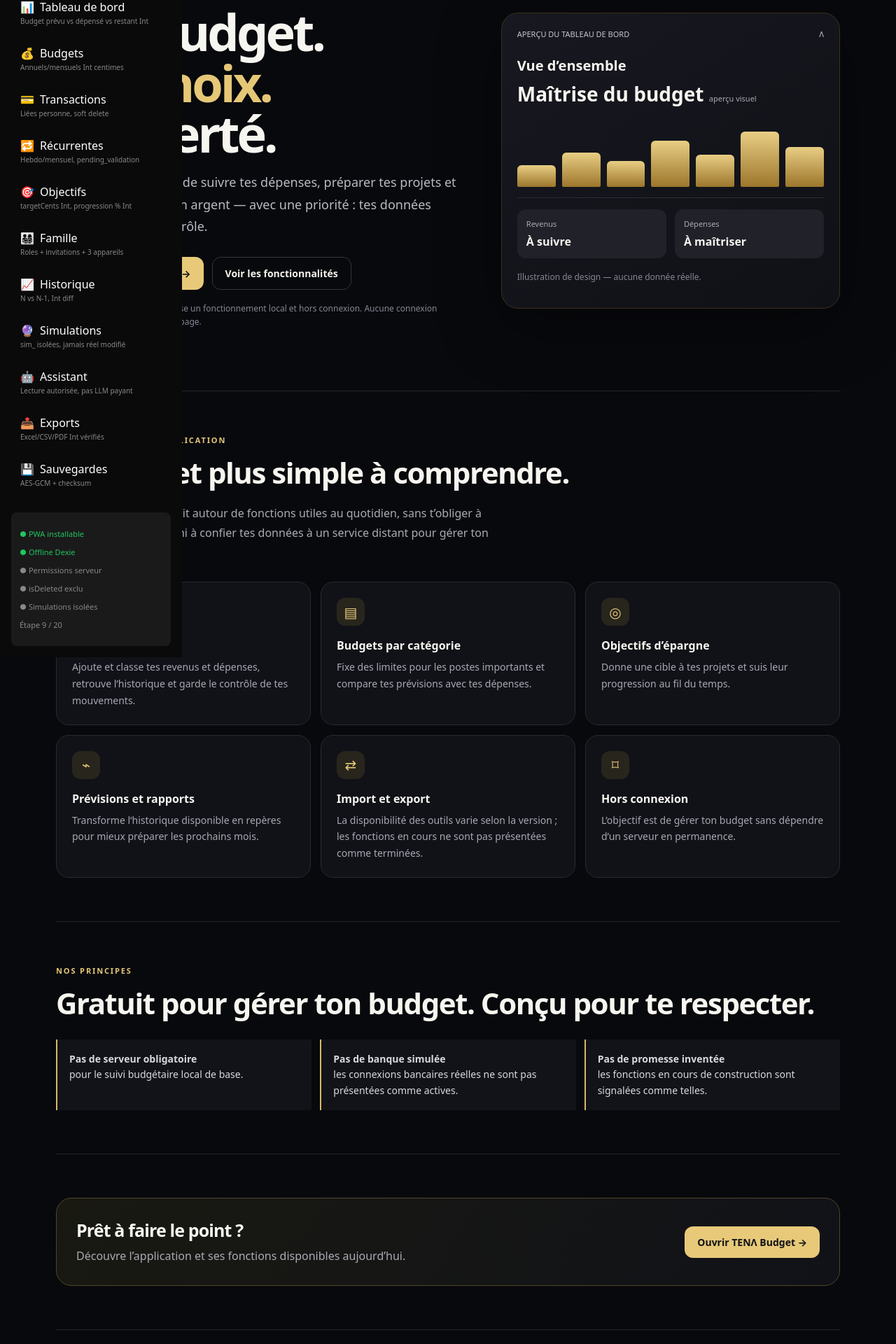
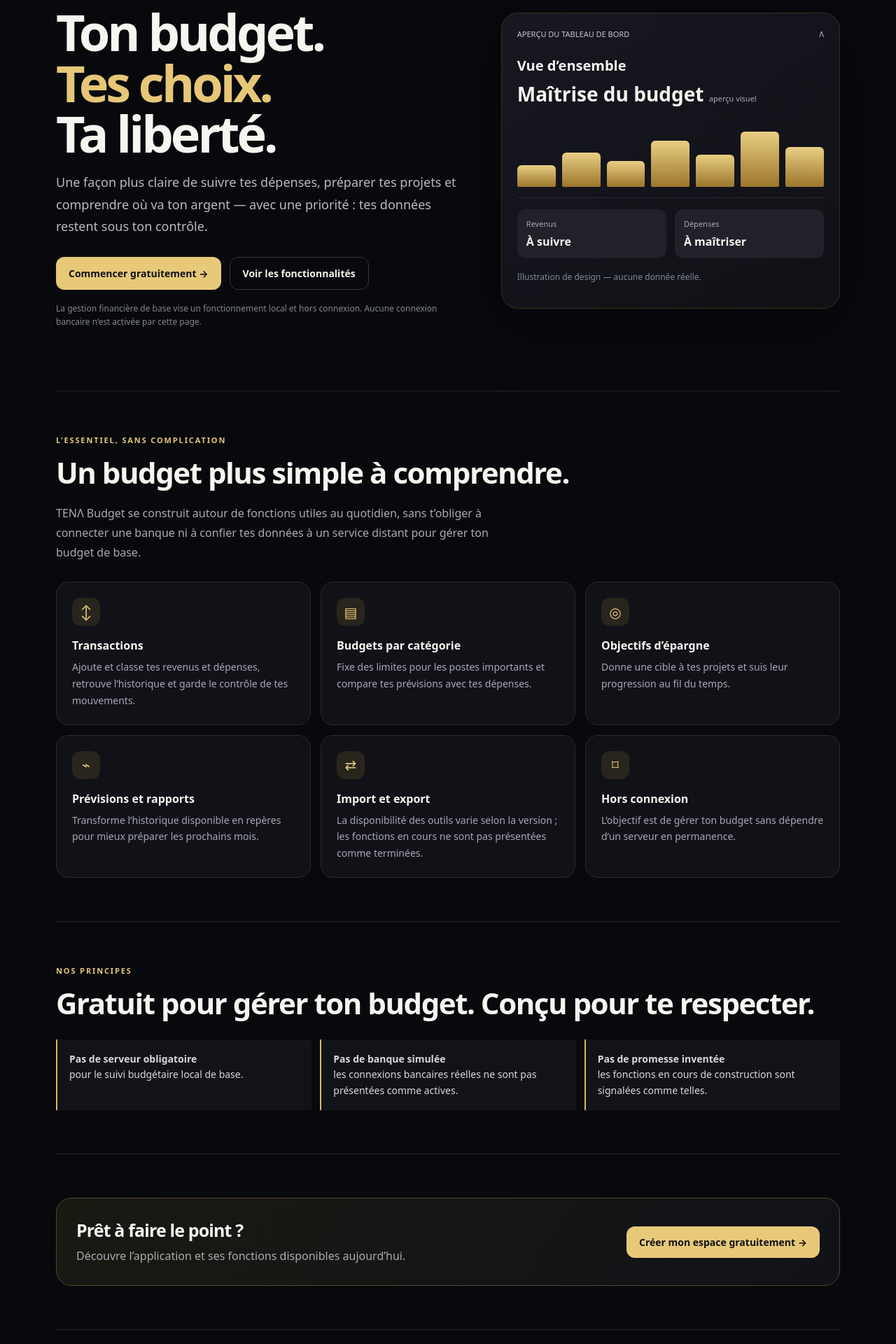
Before and after one commit to loberquier841/tena-budget, a Next.js app in the folder apps/web/: page / in a window 1280 px wide. Shown: the part 187-2107 px from the top of the page at 70% size. Built offline with nearby package versions, Linux system fonts and the light colour scheme.

Commit message:
feat(web): route landing page into local onboarding and add web CI

```diff
--- a/apps/web/app/page.tsx
+++ b/apps/web/app/page.tsx
@@ -23,7 +23,7 @@ export default function Home() {
     <header className="nav"><div className="brand"><span className="mark">Λ</span><span>TENΛ BUDGET</span></div><span className="pill">GRATUIT · LOCAL-FIRST</span></header>
     <section className="hero"><div><div className="eyebrow">Reprends la main sur ton argent</div><h1>Ton budget.<br/><span>Tes choix.</span><br/>Ta liberté.</h1>
       <p className="lead">Une façon plus claire de suivre tes dépenses, préparer tes projets et comprendre où va ton argent — avec une priorité : tes données restent sous ton contrôle.</p>
-      <div className="actions"><a className="btn primary" href="/dashboard">Découvrir l’application →</a><a className="btn secondary" href="#fonctionnalites">Voir les fonctionnalités</a></div>
+      <div className="actions"><a className="btn primary" href="/onboarding">Commencer gratuitement →</a><a className="btn secondary" href="#fonctionnalites">Voir les fonctionnalités</a></div>
       <p className="note">La gestion financière de base vise un fonctionnement local et hors connexion. Aucune connexion bancaire n’est activée par cette page.</p></div>
       <div className="preview" aria-label="Aperçu illustratif du tableau de bord"><div className="ptop"><span>APERÇU DU TABLEAU DE BORD</span><span>Λ</span></div><div className="ptitle">Vue d’ensemble</div><div className="balance">Maîtrise du budget <small>aperçu visuel</small></div>
       <div className="bars" aria-hidden="true"><span className="bar" style={{height:'36%'}}/><span className="bar" style={{height:'57%'}}/><span className="bar" style={{height:'43%'}}/><span className="bar" style={{height:'76%'}}/><span className="bar" style={{height:'53%'}}/><span className="bar" style={{height:'91%'}}/><span className="bar" style={{height:'66%'}}/></div>
@@ -38,7 +38,7 @@ export default function Home() {
       <article className="card"><div className="ico">⌑</div><h3>Hors connexion</h3><p>L’objectif est de gérer ton budget sans dépendre d’un serveur en permanence.</p></article></div></section>
     <section className="section"><div className="eyebrow">Nos principes</div><h2>Gratuit pour gérer ton budget. Conçu pour te respecter.</h2><div className="principles">
       <div className="principle"><strong>Pas de serveur obligatoire</strong><br/>pour le suivi budgétaire local de base.</div><div className="principle"><strong>Pas de banque simulée</strong><br/>les connexions bancaires réelles ne sont pas présentées comme actives.</div><div className="principle"><strong>Pas de promesse inventée</strong><br/>les fonctions en cours de construction sont signalées comme telles.</div></div></section>
-    <section className="section"><div className="cta"><div><h2>Prêt à faire le point ?</h2><p>Découvre l’application et ses fonctions disponibles aujourd’hui.</p></div><a className="btn primary" href="/dashboard">Ouvrir TENΛ Budget →</a></div></section>
+    <section className="section"><div className="cta"><div><h2>Prêt à faire le point ?</h2><p>Découvre l’application et ses fonctions disponibles aujourd’hui.</p></div><a className="btn primary" href="/onboarding">Créer mon espace gratuitement →</a></div></section>
     <footer className="footer"><span>© {new Date().getFullYear()} TENΛ Budget</span><span>Finance personnelle · Local-first · <a href="#fonctionnalites">Fonctionnalités</a></span></footer>
   </div></main>;
 }
--- a/apps/web/components/ResponsiveNav.tsx
+++ b/apps/web/components/ResponsiveNav.tsx
@@ -22,6 +22,9 @@ const links = [
 export function ResponsiveNav() {
   const [mobileOpen, setMobileOpen] = useState(false);
   const pathname = usePathname();
+
+  // La page vitrine reste indépendante de la navigation de l'application.
+  if (pathname === '/') return null;
 
   return (
     <>
```
